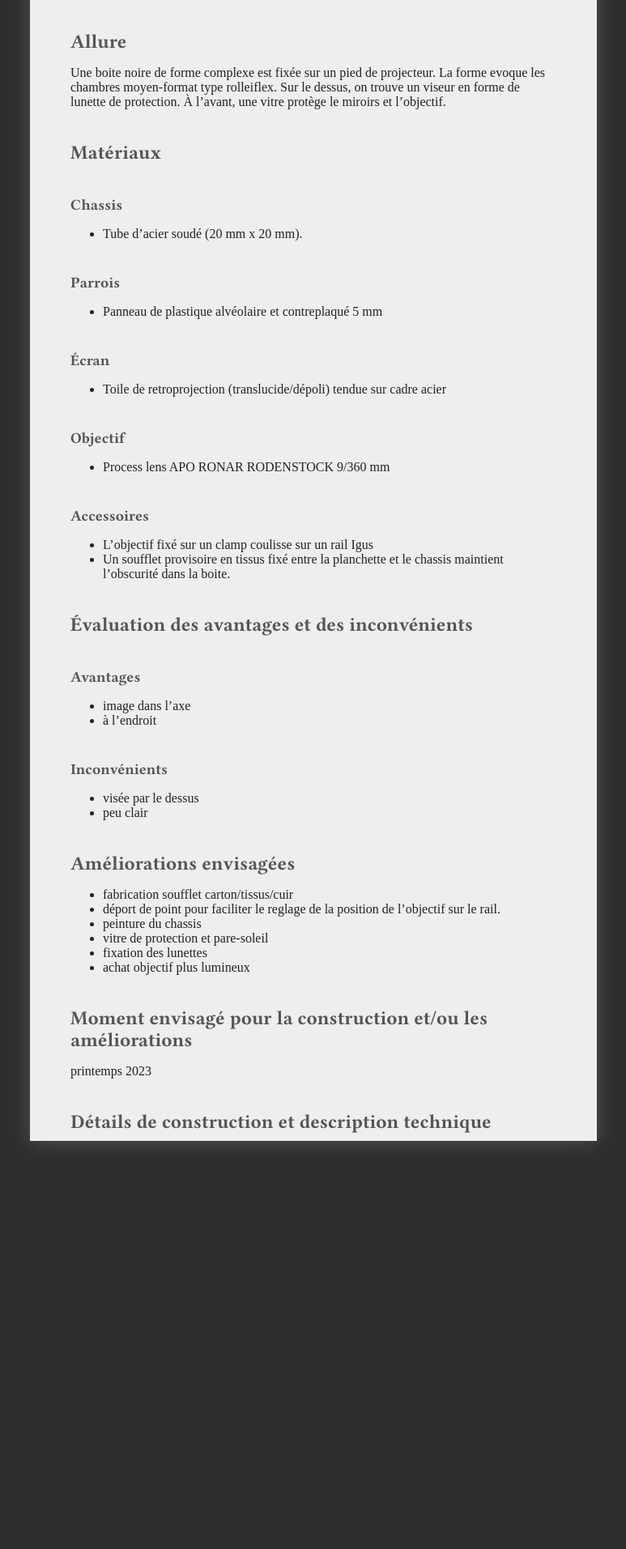
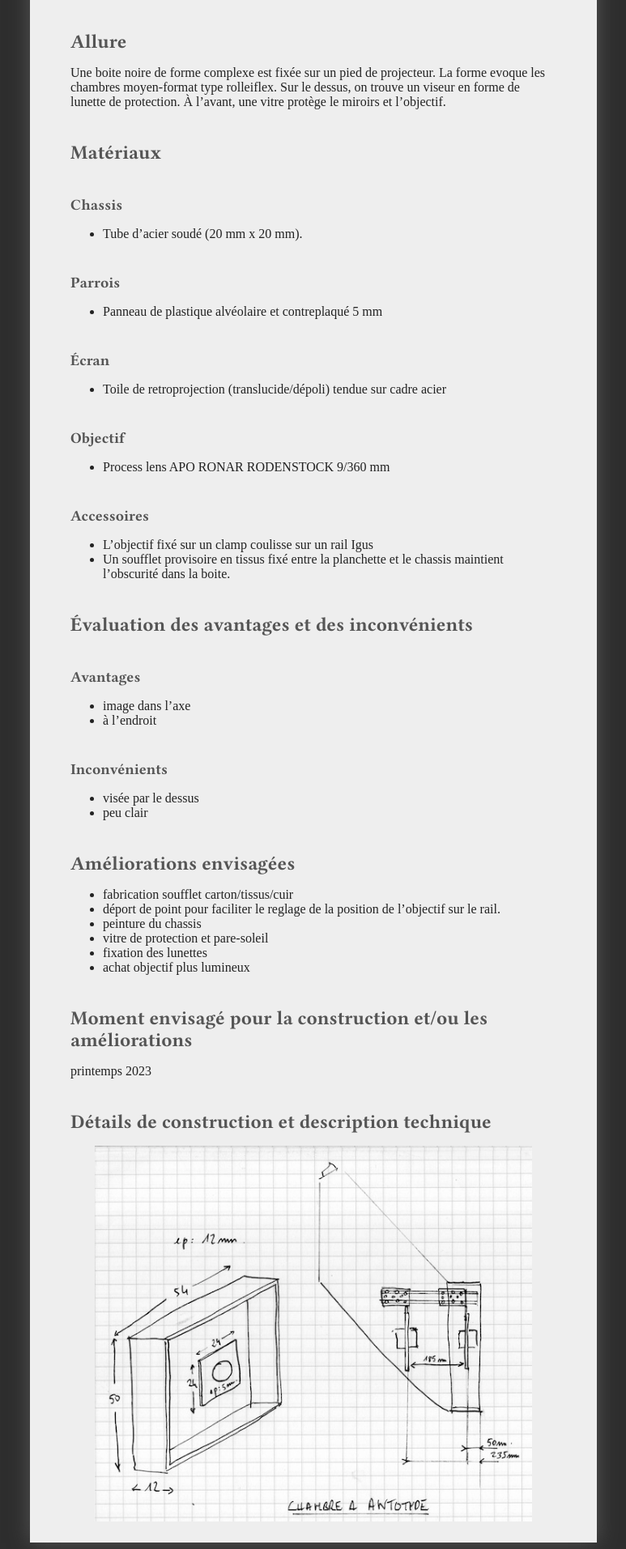
Before and after one commit to virginienokill/camera-obscura, a Jekyll site: the page built from contenu/prototypes/camera02.md, in a window 1280 px wide. Shown: the part 1143-3056 px from the top of the page at 81% size, without its empty margins (253-1026 px from the left). Built offline with Jekyll 4.4.1, drawn with Linux system fonts in a browser that asks for light colours; nearby versions of some CDN libraries; some web fonts are replaced; our own code applies the rules of GitHub Pages for plain Markdown files; a script that is not in the unit is left out; the repository's description, which GitHub fills in, is left out; before the commit the page ends 2560 px from its top, so only the background shows below that.

Commit message:
Update camera02.md

```diff
--- a/contenu/prototypes/camera02.md
+++ b/contenu/prototypes/camera02.md
@@ -48,3 +48,5 @@
 printemps 2023
 
 ## Détails de construction et description technique
+
+![cotes proto02](../plans/dim_chambre_antotype_ultralight.jpeg)
```
